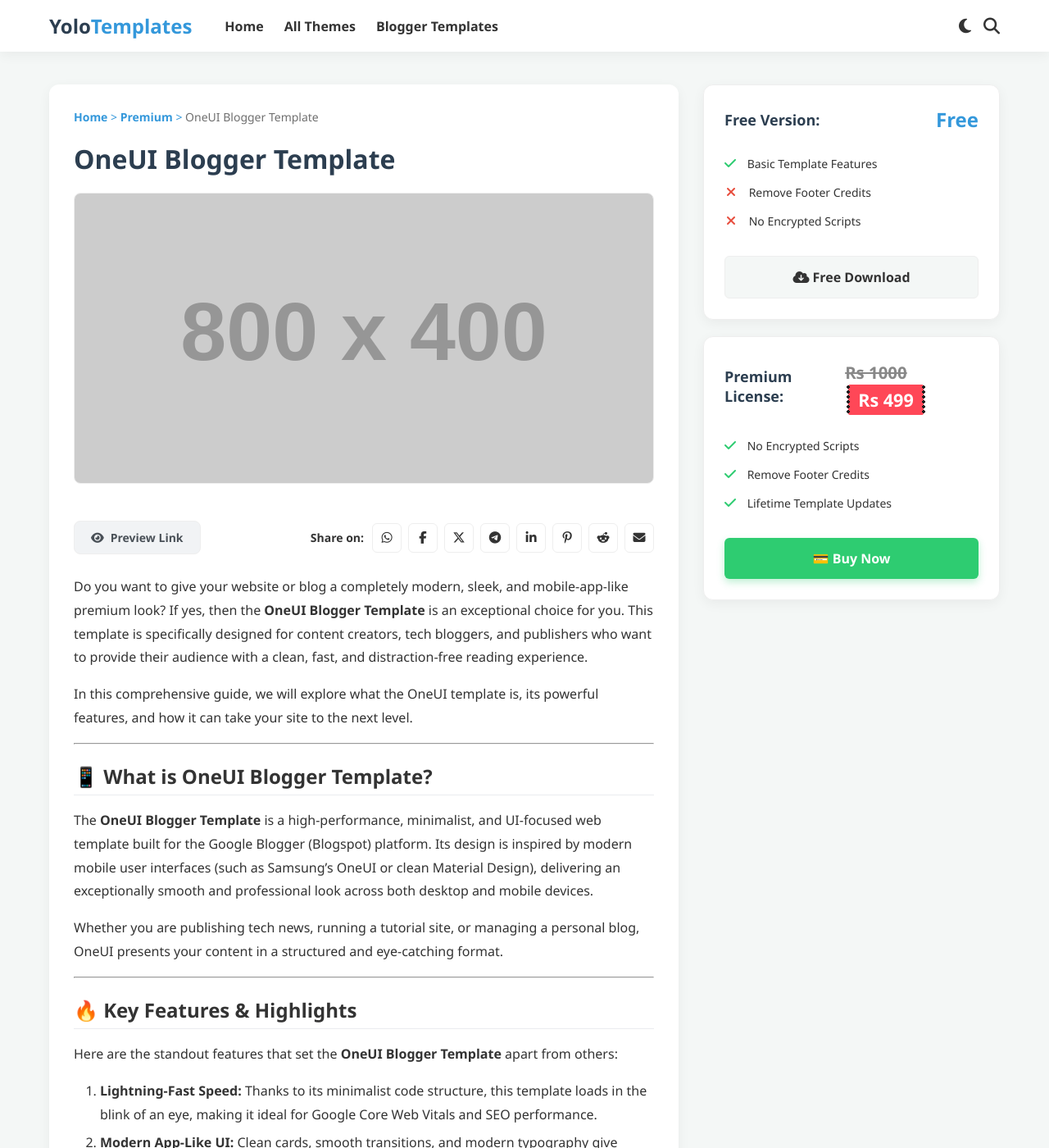
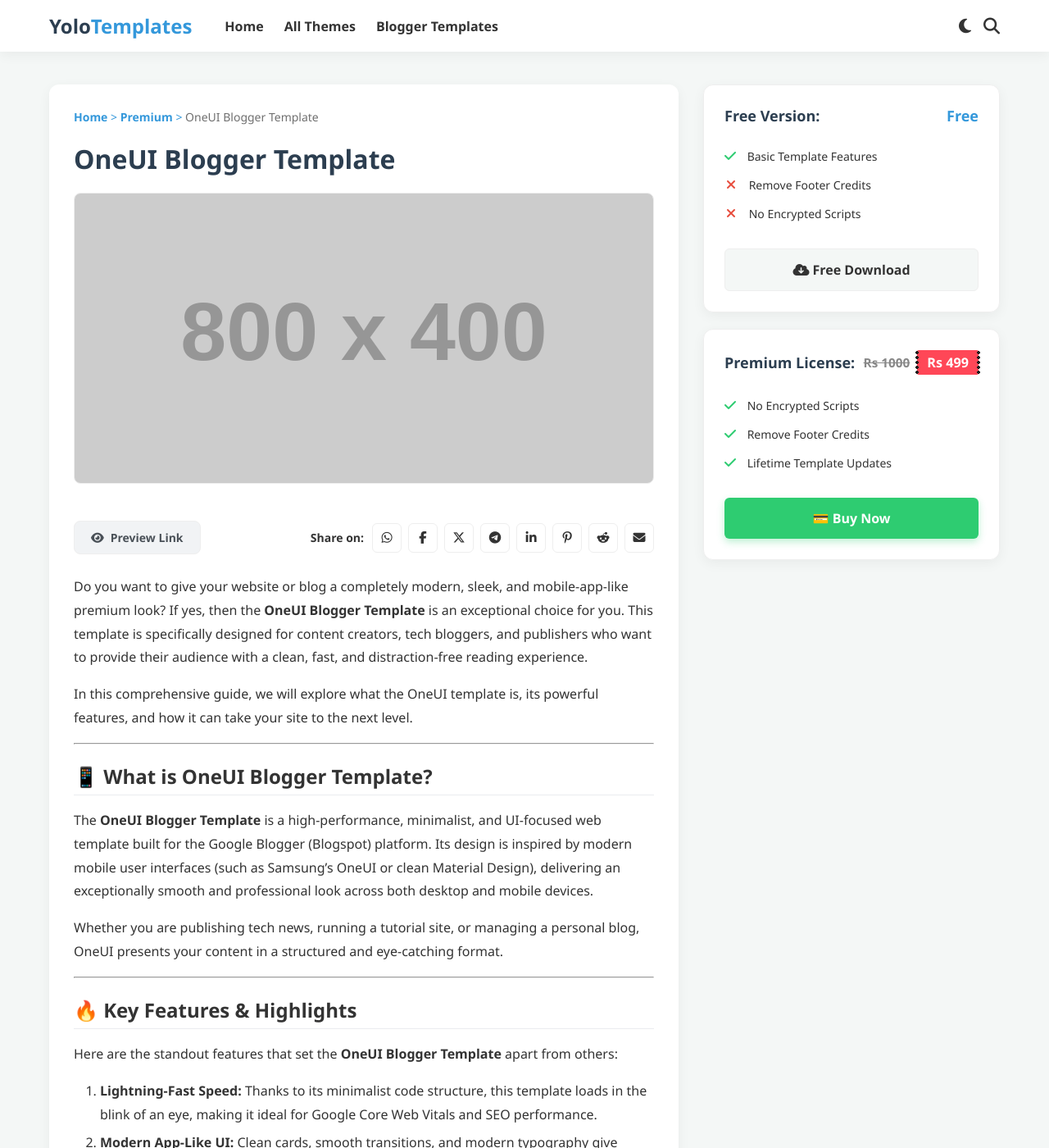
Before and after one commit to yolotemplates/yolotemplates.github.io, a Jekyll site: the page built from _posts/2026-11-02-one-ui-blogger-template.md, in a window 1280 px wide and 1400 px high. Shown: the whole window at 82% size. Built offline with Jekyll 4.4.1, drawn with Linux system fonts in a browser that asks for light colours; our own code applies the rules of GitHub Pages for plain Markdown files.

Commit message:
Update style.css

```diff
--- a/assets/css/style.css
+++ b/assets/css/style.css
@@ -10,7 +10,8 @@
 /*  */
 .pricing-card { background: var(--card-bg); border-radius: 12px; padding: 25px; box-shadow: 0 4px 15px var(--nav-shadow); border: 1px solid var(--border-color); transition: background 0.3s, border 0.3s; }
 .pricing-header { display: flex; justify-content: space-between; align-items: center; margin-bottom: 20px; font-size: 18px; font-weight: bold; color: var(--logo-color); transition: color 0.3s; }
-.price { color: var(--primary-color); font-size: 24px; } .pricing-features { list-style: none; margin-bottom: 25px; font-size: 14px; color: var(--text-color); line-height: 2.5; padding: 0; }
+.price { color: var(--primary-color); font-size: 18px; }
+.pricing-features { list-style: none; margin-bottom: 25px; font-size: 14px; color: var(--text-color); line-height: 2.5; padding: 0; }
 .pricing-features li i.fa-check { color: #2ecc71; margin-right: 10px; font-size: 16px; }
 .pricing-features li i.fa-times { color: #e74c3c; margin-right: 12px; margin-left: 2px; font-size: 16px; }
 .btn-buy { display: block; width: 100%; text-align: center; padding: 14px; border-radius: 6px; text-decoration: none; font-weight: bold; transition: 0.3s; font-size: 16px; cursor: pointer; border: none; }
```
